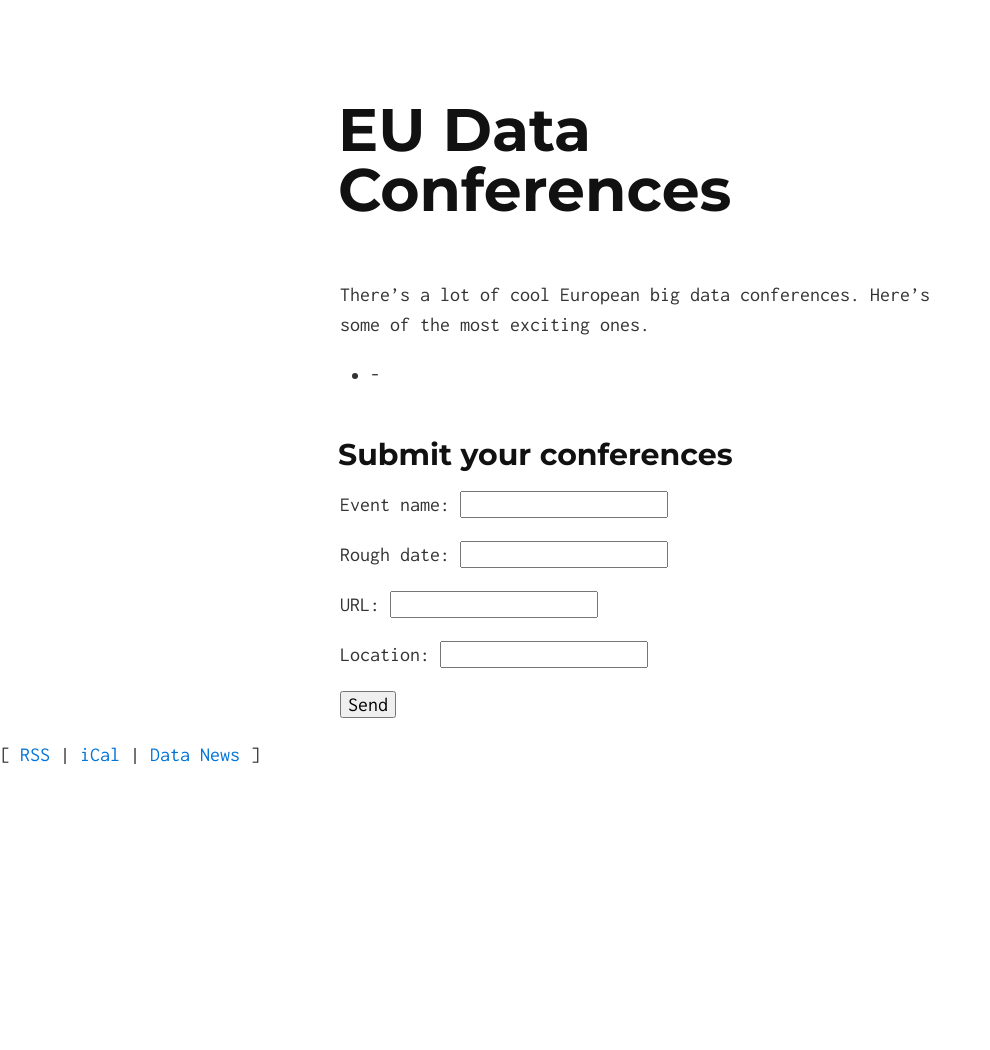
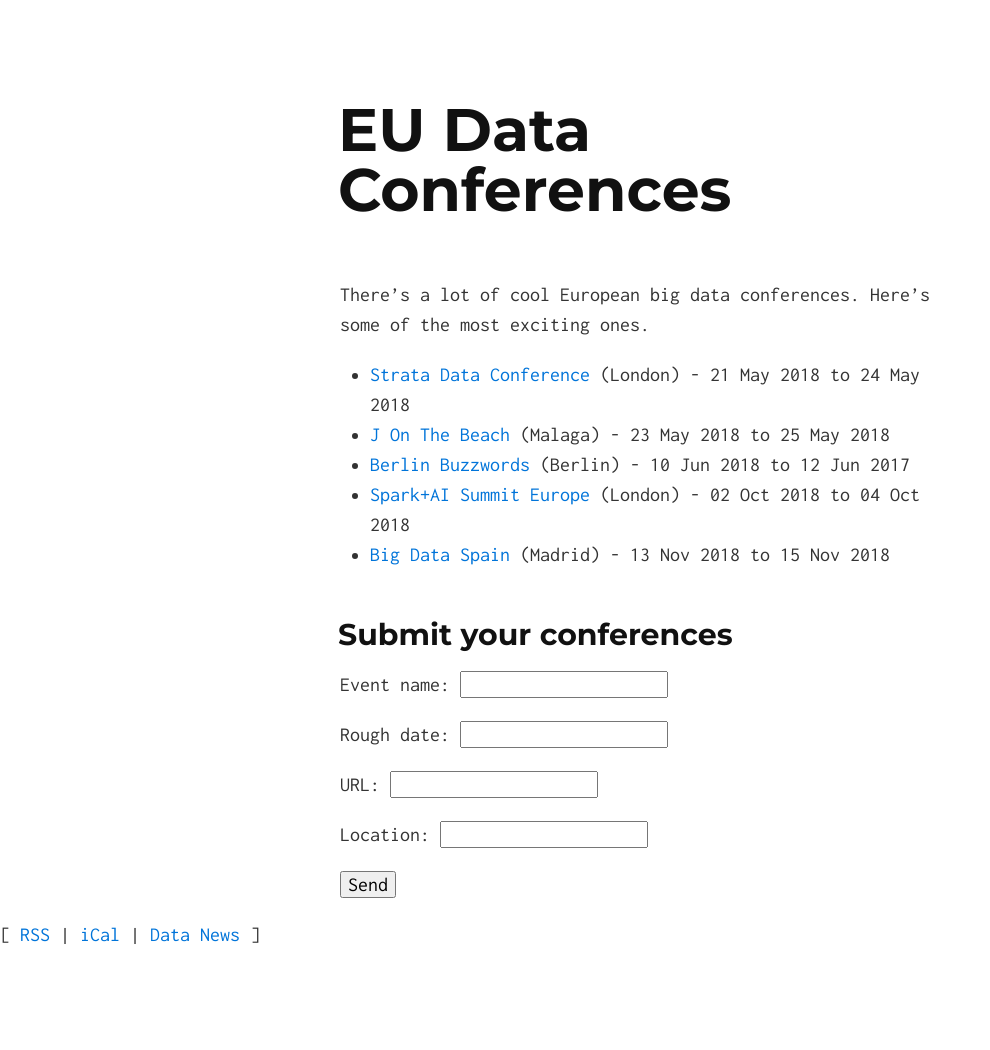
Before and after one commit to eudataconf/eudataconf, a Jekyll site: the page built from index.md, in a window 1280 px wide. Shown: the whole page, without its empty margins (0-990 px from the left). Built offline with Jekyll 4.4.1, drawn with Linux system fonts in a browser that asks for light colours; a script that is not in the unit is left out; before the commit the page ends 900 px from its top, so only the background shows below that.

Commit message:
Revert "Update Page “conference”"
This reverts commit 5b3f09b73d21ccdbe68d98479f4aabbad5cb5513.

```diff
--- a/_data/conferences.yml
+++ b/_data/conferences.yml
@@ -1,7 +1,35 @@
-undefined:
-  - enddate: '2018-05-20'
-    name: foo
-    roughdate: bar
-    startdate: '2018-05-03'
-    uid: '2'
-    uri: foo
+- name: Strata Data Conference
+  roughdate: 21-24 May 2018
+  uri: https://conferences.oreilly.com/strata/strata-eu
+  uid: 26
+  startdate: 2018-05-21
+  enddate: 2018-05-24
+  location: London
+- name: J On The Beach
+  roughdate: 23-25 May 2018
+  uid: 28
+  uri: https://jonthebeach.com/
+  startdate: 2018-05-23
+  enddate: 2018-05-25
+  location: Malaga
+- name: Berlin Buzzwords
+  roughdate: 10-12 June 2018
+  uid: 25
+  uri: https://berlinbuzzwords.de
+  startdate: 2018-06-10
+  enddate: 2017-06-12
+  location: Berlin
+- name: Spark+AI Summit Europe
+  roughdate: 2-4 October 2018
+  uid: 29
+  uri: https://databricks.com/sparkaisummit/eu
+  startdate: 2018-10-02
+  enddate: 2018-10-04
+  location: London
+- name: Big Data Spain
+  roughdate: 13-15 November 2018
+  uid: 27
+  uri: https://www.bigdataspain.org/
+  startdate: 2018-11-13
+  enddate: 2018-11-15
+  location: Madrid
```
